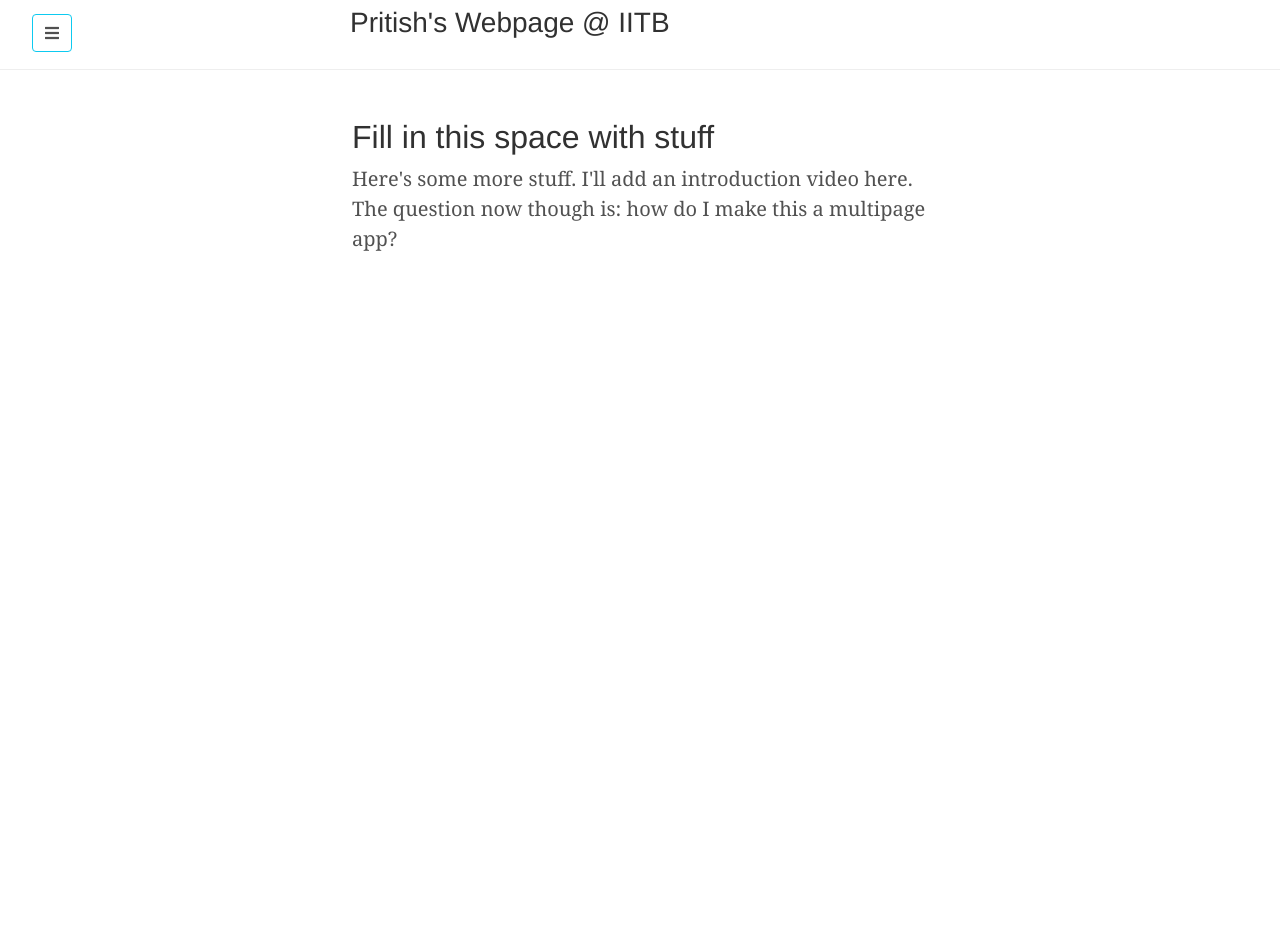
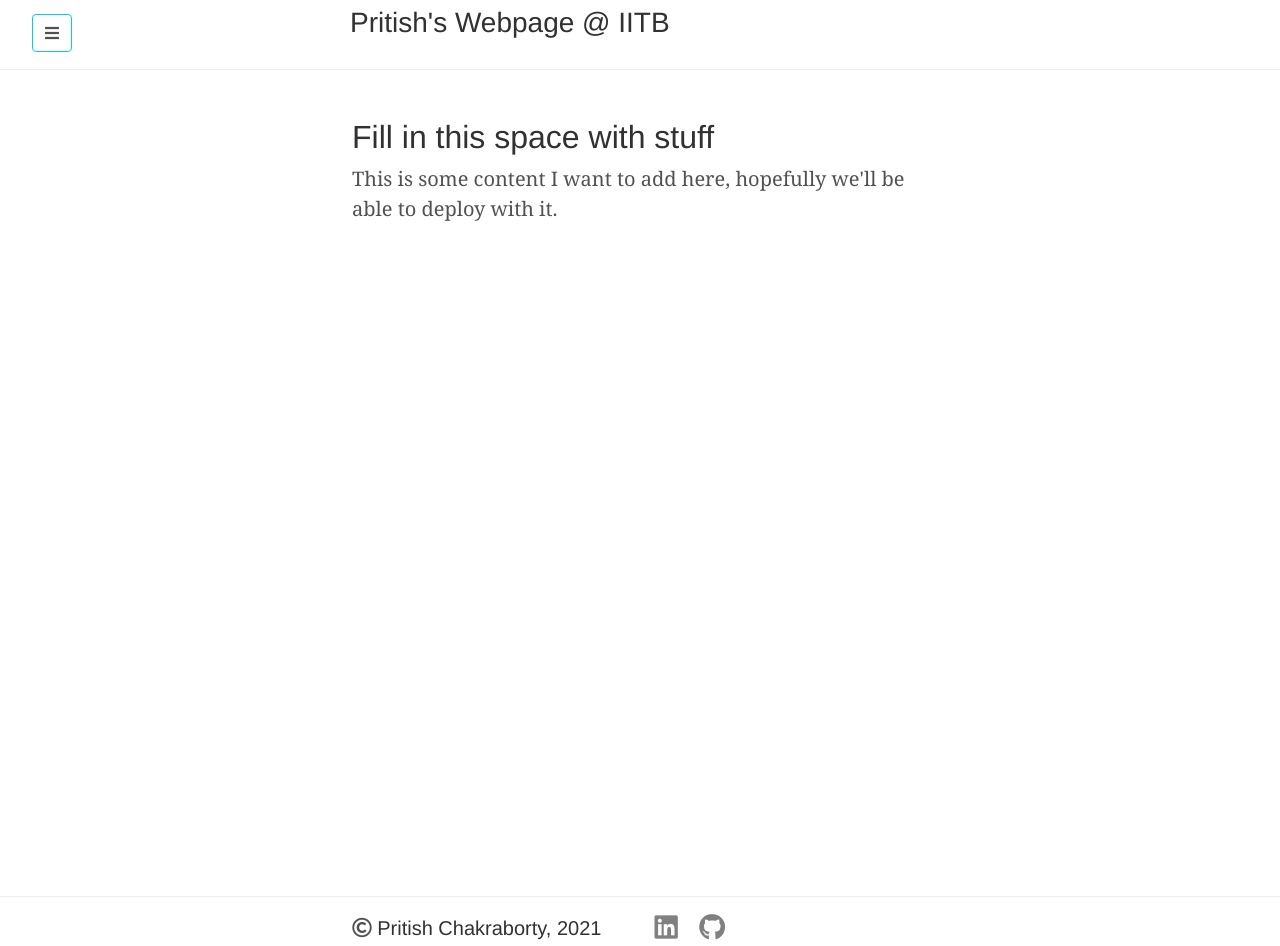
Before and after one commit to PritishC/iitb-webpage, a plain HTML site: page index.html in a window 1280 px wide. Before the commit the page ends 800 px from the top, so only its background shows below. Drawn offline with nearby package versions, Linux system fonts and the light colour scheme.

Commit message:
Sticky footer with social media icons
TODO: Fix footer appearing outside viewport even without enough content

```diff
--- a/css/style.css
+++ b/css/style.css
@@ -117,3 +117,38 @@ img.avatar {
     border-radius: 50%;
     max-width: 175px;
 }
+
+.text-content {
+    min-height: calc(100vh - 70px);
+}
+
+.footer {
+    padding-top: 1rem;
+    padding-bottom: 1rem;
+    margin-top: 3rem;
+    border-top: 1px solid #eee;
+    height: 50px;
+}
+
+.copyright {
+    font-size: 1.25rem;
+    font-family: "PT Sans", Helvetica, Arial, sans-serif;
+    color: #313131;
+}
+
+.social-icon {
+    margin-left: 2rem;
+}
+
+.social-icon > a {
+    padding-left: 1rem;
+    text-decoration: none;
+    color: grey;
+}
+
+a.linkedin:hover, a.linkedin:focus {
+    color: #2867b2;
+}
+a.github:hover, a.linkedin:focus {
+    color: black;
+}
--- a/index.html
+++ b/index.html
@@ -62,10 +62,23 @@
                         </div>
                     </div>
                 </div>
-                <div class="container content">
+
+                <div class="container text-content">
                     <h2>Fill in this space with stuff</h2>
-                    <p>Here's some more stuff. I'll add an introduction video here.
-                    The question now though is: how do I make this a multipage app?<p>
+                    <p>This is some content I want to add here, hopefully
+                    we'll be able to deploy with it.</p>
+                </div>
+                <div class="footer">
+                    <div class="container">
+                        <span>
+                            <i class="far fa-copyright"></i>
+                            <span class="copyright">Pritish Chakraborty, 2021</span>
+                            <span class="social-icon">
+                                <a class="linkedin" href="https://linkedin.com/in/pritishc" target="_blank"><i class="fab fa-linkedin fa-lg"></i></a>
+                                <a class="github" href="https://github.com/PritishC" target="_blank"><i class="fab fa-github fa-lg"></i></a>
+                            <span>
+                        </span>
+                    </div>
                 </div>
             </div>
         </div>
```
Also changed, not shown: 1 other file.
